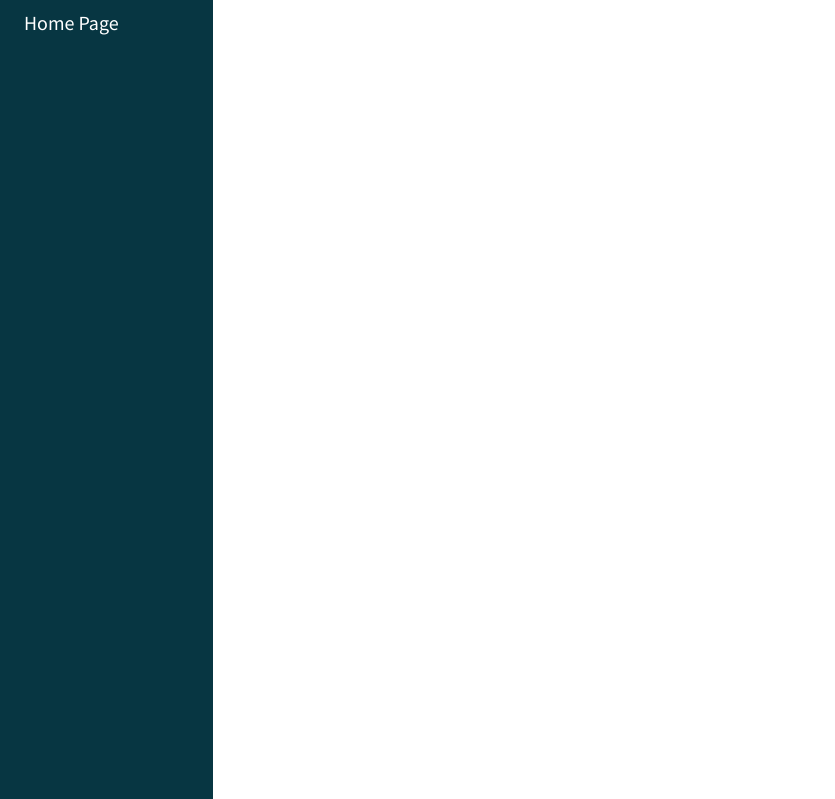
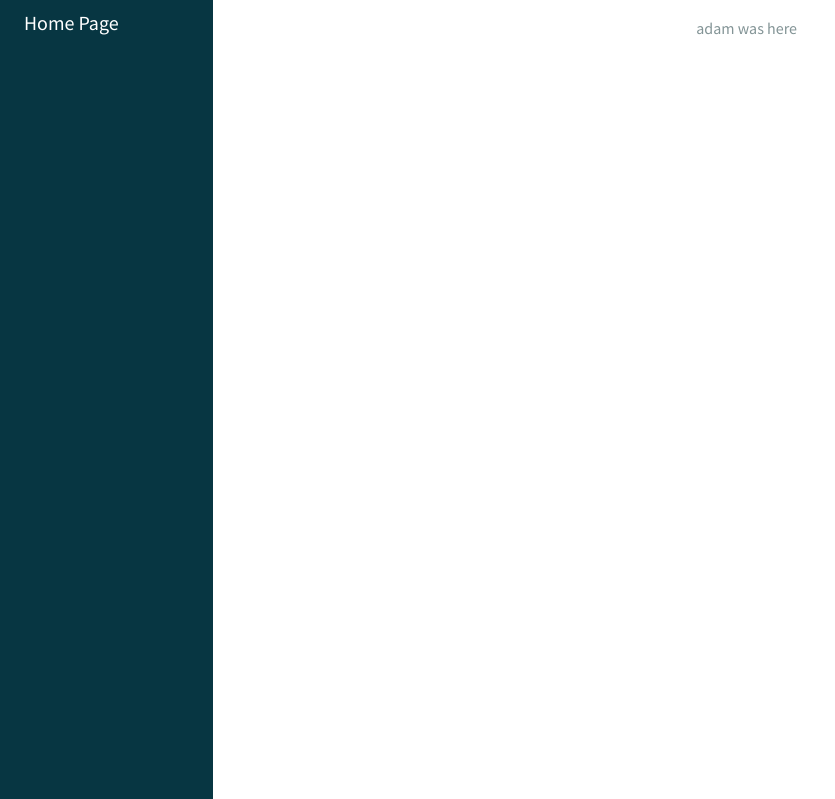
Before and after one commit to Beasta2768/HackCamp, a PHP site: page / in a window 1280 px wide. Shown: the top 799 px of the page, without its empty margins (0-835 px from the left). Run offline with PHP 8.4, Linux system fonts and the light colour scheme.

Commit message:
adam changed here

```diff
--- a/Views/index.phtml
+++ b/Views/index.phtml
@@ -1,3 +1,3 @@
 <?php require('template/header.phtml') ?>
-
+<div>adam was here</div>
 <?php require('template/footer.phtml') ?>
```
